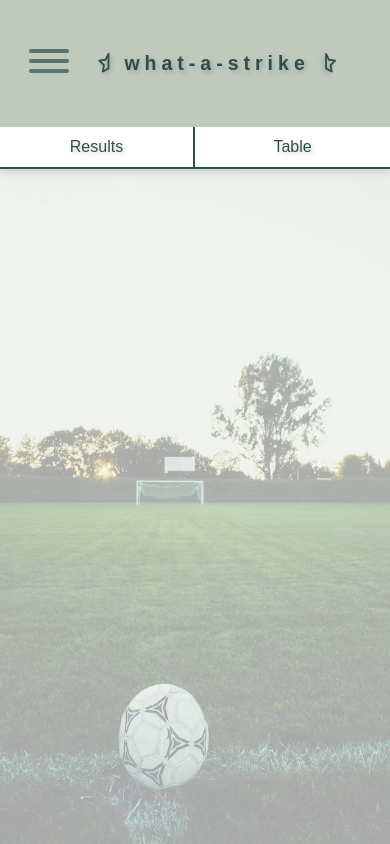
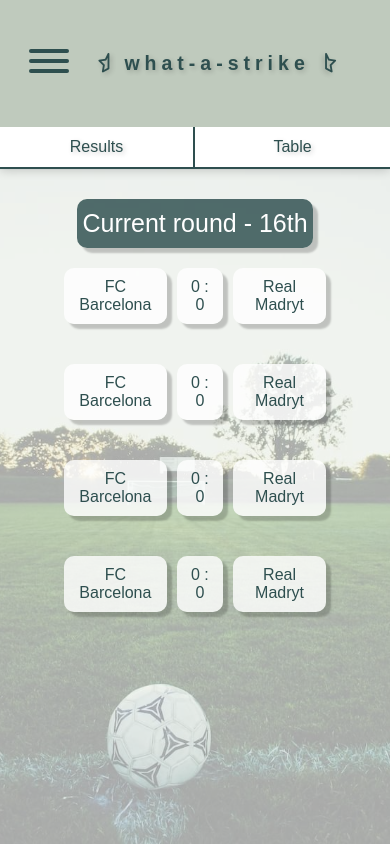
Before and after one commit to Mariano0o92/What-a-Strike, a website: page index.html in a window 390 px wide. Drawn offline with Linux system fonts and the light colour scheme; no server answers; a web font is replaced by a local one.

Commit message:
Main section design done and started fetching data

```diff
--- a/index.html
+++ b/index.html
@@ -3,7 +3,7 @@
 <head>
     <meta charset="UTF-8">
     <meta name="viewport" content="width=device-width, initial-scale=1.0">
-    <title>Document</title>
+    <title>What-a-Strike</title>
     <link rel="stylesheet" href="/dist/css/hamburger-min.css">
 <link rel="stylesheet" href="/dist/css/main-min.css">
 <link rel="preconnect" href="https://fonts.googleapis.com">
@@ -67,13 +67,40 @@
 
 
     <section class="main">
-    <img class="main__img" src="dist/img/main_field.jpg" alt="football field on island">
+    <div class="main__img"></div>
+
+    <div class="scores">
+
+        <div class="scores__round">Current round - 16th</div>
+
+        <div class="scores__container">
+            <div class="scores__team1">FC Barcelona</div>
+            <div class="scores__score">0 : 0</div>
+            <div class="scores__team2">Real Madryt</div>
+        </div>
+        <div class="scores__container">
+            <div class="scores__team1">FC Barcelona</div>
+            <div class="scores__score">0 : 0</div>
+            <div class="scores__team2">Real Madryt</div>
+        </div>
+        <div class="scores__container">
+            <div class="scores__team1">FC Barcelona</div>
+            <div class="scores__score">0 : 0</div>
+            <div class="scores__team2">Real Madryt</div>
+        </div>
+        <div class="scores__container">
+            <div class="scores__team1">FC Barcelona</div>
+            <div class="scores__score">0 : 0</div>
+            <div class="scores__team2">Real Madryt</div>
+        </div>
+
+    </div>
+
 
 
 </section>
 
 
-
     <script src="/dist/js/script-min.js"></script>
 </body>
 </html>
--- a/src/js/script.js
+++ b/src/js/script.js
@@ -1,4 +1,3 @@
-
 // HERO IMAGE
 const heroImg = document.querySelector('.hero-img')
 
@@ -18,22 +17,36 @@
 	mobileLinks.classList.toggle('nav-mobile__links--active')
 })
 
+// MAIN SECTION
 
-// MAIN SECTION
-function getData() {
-	fetch("https://v3.football.api-sports.io/leagues", {
-		"method": "GET",
-		"headers": {
-			"x-rapidapi-host": "v3.football.api-sports.io",
-			"x-rapidapi-key": "5909e88e3467b12f2fe26cdc167d9662"
-		}
+const navLinks = document.querySelectorAll('.nav__link')
+let leagues = ['PL', 'PD', 'BL1', 'SA', 'FL1']
+
+leagues.forEach(id => {
+	getData(id)
+});
+
+function getData(id) {
+	const URL_API = 'https://api.football-data.org/v4/competitions/'
+	const leagueID = `${id}`
+
+
+	fetch(URL_API + leagueID, {
+		method: 'GET',
+		headers: {
+			'X-Auth-Token': '268640ec6a2640e7991cee35b5c601b6',
+			'Accept-Encoding': ''
+		},
 	})
-	.then(response => {
-		console.log(response);
-	})
-	.catch(err => {
-		console.log(err);
-	});
+		.then(res => res.json())
+		.then(data => {
+			console.log(data)
+			const scores = document.querySelector('.scores')
+			const logo = data.emblem
+			scores.style.backgroundImage = `url(${logo})`
+			console.log(logo);
+		})
+		.catch(err => {
+			console.log(err)
+		})
 }
-
-getData()
--- a/src/sass/hamburger.scss
+++ b/src/sass/hamburger.scss
@@ -6,14 +6,14 @@
  * @link https://github.com/jonsuh/hamburgers
  */
  .hamburger {
-     padding: 15px 15px;
+     padding: 5px 5px;
      display: inline-block;
      cursor: pointer;
      transition-property: opacity, filter;
      transition-duration: 0.15s;
      transition-timing-function: linear;
      font: inherit;
-     height: 100%;
+    //  height: 100%;
      color: inherit;
      text-transform: none;
      background-color: transparent;
--- a/src/sass/main.scss
+++ b/src/sass/main.scss
@@ -119,7 +119,7 @@
 		text-align: center;
 		text-transform: uppercase;
 		text-decoration: none;
-		color: #2E4F4F;
+		color: #2e4f4f;
 		transition: transform 0.3s ease;
 
 		&--active {
@@ -152,7 +152,7 @@
 		grid-column: 1 / 6;
 
 		&--active {
-			border-bottom: 3px solid ;
+			border-bottom: 3px solid;
 		}
 	}
 	&__table {
@@ -160,12 +160,13 @@
 		grid-column: 6 / 11;
 	}
 
-	&__results, &__table {
+	&__results,
+	&__table {
 		display: flex;
 		align-items: center;
 		justify-content: center;
 		height: 100%;
-		color: #2E4F4F;
+		color: #2e4f4f;
 		background-color: #fff;
 		font-family: inherit;
 		font-size: 2rem;
@@ -175,7 +176,8 @@
 		cursor: pointer;
 	}
 
-	&__results:hover, &__table:hover {
+	&__results:hover,
+	&__table:hover {
 		font-size: 1.9rem;
 	}
 }
@@ -193,7 +195,6 @@
 	box-shadow: 0 1px 10px rgba(0, 0, 0, 0.2);
 	z-index: 100;
 
-
 	.hamburger {
 		z-index: 200;
 		grid-row: 1 / 2;
@@ -204,7 +205,7 @@
 		// margin: 0 auto;
 		grid-row: 1 / 2;
 		grid-column: 3 / 9;
-		color: #2E4F4F;
+		color: #2e4f4f;
 		font-size: 2.4rem;
 		letter-spacing: 5px;
 	}
@@ -234,14 +235,14 @@
 		margin: 0.5em;
 		padding: 0.5em;
 		font-size: 2rem;
-		color: #2E4F4F;
+		color: #2e4f4f;
 		text-transform: uppercase;
 		text-decoration: none;
 		transition: transform 0.3s ease;
 		cursor: pointer;
 
 		&--active {
-			border-bottom: 2px solid #2E4F4F;
+			border-bottom: 2px solid #2e4f4f;
 			box-shadow: 4px 4px 4px rgba(0, 0, 0, 0.2);
 		}
 	}
@@ -249,30 +250,28 @@
 	&__results {
 		grid-row: 2 / 3;
 		grid-column: 1 / 5;
-		border-right: 2px solid #2E4F4F;
-
+		border-right: 2px solid #2e4f4f;
 	}
 	&__table {
 		grid-row: 2 / 3;
 		grid-column: 5 / -1;
 	}
 
-	&__results, &__table {
+	&__results,
+	&__table {
 		display: flex;
 		align-items: center;
 		justify-content: center;
 		height: 100%;
-		color: #2E4F4F;
+		color: #2e4f4f;
 		background-color: #fff;
 		font-family: inherit;
 		font-size: 1.6rem;
-		border-bottom: 2px solid #2E4F4F;
+		border-bottom: 2px solid #2e4f4f;
 		text-align: center;
 		transition: font-size 0.3s ease;
 		cursor: pointer;
 	}
-
-
 }
 
 // MAIN SECTION
@@ -280,17 +279,62 @@
 .main {
 	position: relative;
 	margin: 0 auto;
-
+	display: flex;
+	justify-content: center;
 	height: 80vh;
 	width: 100vw;
 	max-width: 1200px;
 	font-family: inherit;
-	overflow: scroll;
 
 	&__img {
+		background-image: url('/dist/img/main_field_large.jpg');
+		background-position: bottom;
+		background-size: cover;
 		width: 100%;
-		background-size: cover;
 		opacity: 0.4;
+	}
+
+	.scores {
+		display: flex;
+		flex-direction: column;
+		position: absolute;
+		justify-content: flex-start;
+		align-items: center;
+		top: 20px;
+		bottom: 20px;
+		width: 80%;
+		font-size: 2rem;
+		border-radius: 12px;
+		background-repeat: no-repeat;
+		color: #2e4f4f;
+
+		&__container {
+			display: flex;
+			padding: 20px;
+			align-items: center;
+			justify-content: center;
+			text-align: center;
+			color: #2e4f4f;
+		}
+
+		&__round {
+			margin-top: 10px;
+			padding: 10px 5px;
+			font-size: 2.5rem;
+			background-color: rgba(46, 79, 79, 0.829);
+			color: #fff;
+			border-radius: 10px;
+			box-shadow: 5px 5px 2px rgba(0, 0, 0, 0.2);
+		}
+
+		&__score, &__team1, &__team2 {
+			margin: 0 5px;
+			padding: 10px;
+			font-size: 1.6rem;
+			background-color: rgba(255, 255, 255, 0.8);
+			border-radius: 10px;
+			box-shadow: 5px 5px 2px rgba(0, 0, 0, 0.2);
+		}
 	}
 }
 
@@ -305,9 +349,7 @@
 		overflow: hidden;
 
 		&__img {
-		height: 100%;
-		background-position: center;
-		background-attachment: calc(100% + 10px);
+			background-image: url('/dist/img/main_field.jpg');
 		}
 	}
 }
```
Also changed, not shown: dist/css/hamburger-min.css, dist/css/main-min.css, dist/img/main_field_large.jpg (added), dist/js/script-min.js, src/img/main_field_large.jpg (added), 2 other files.
